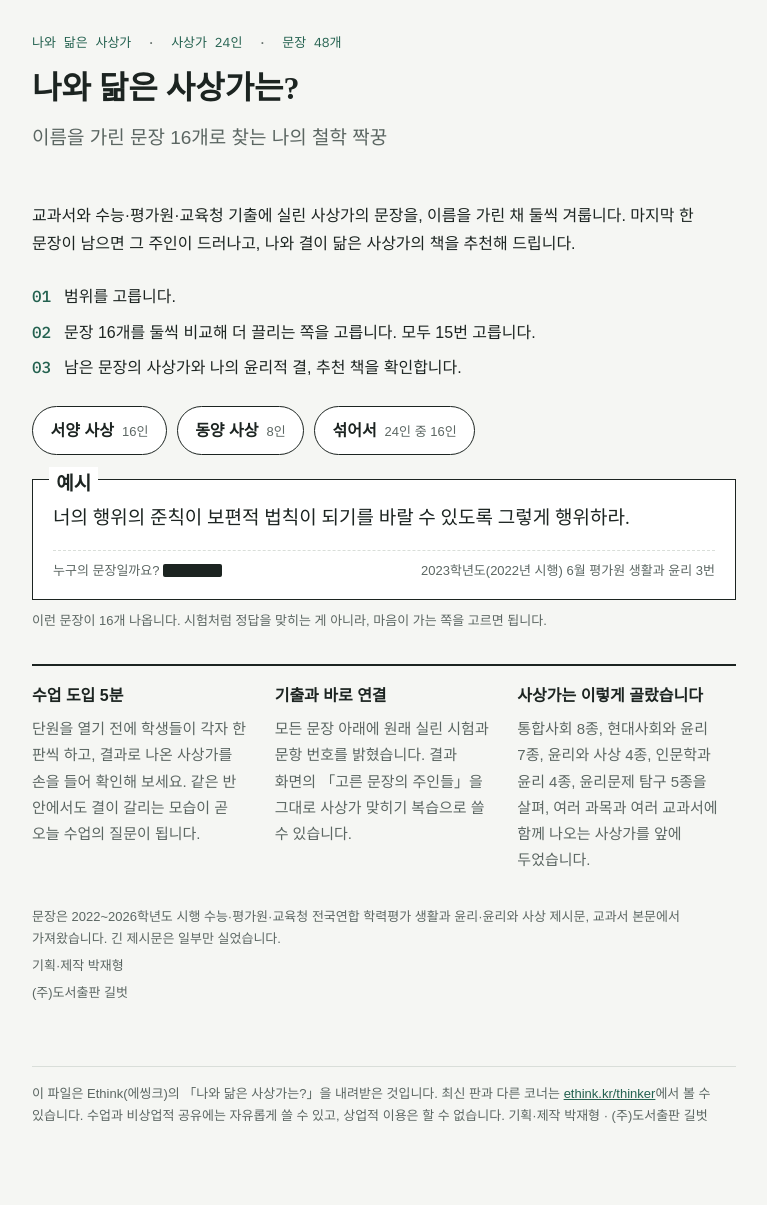
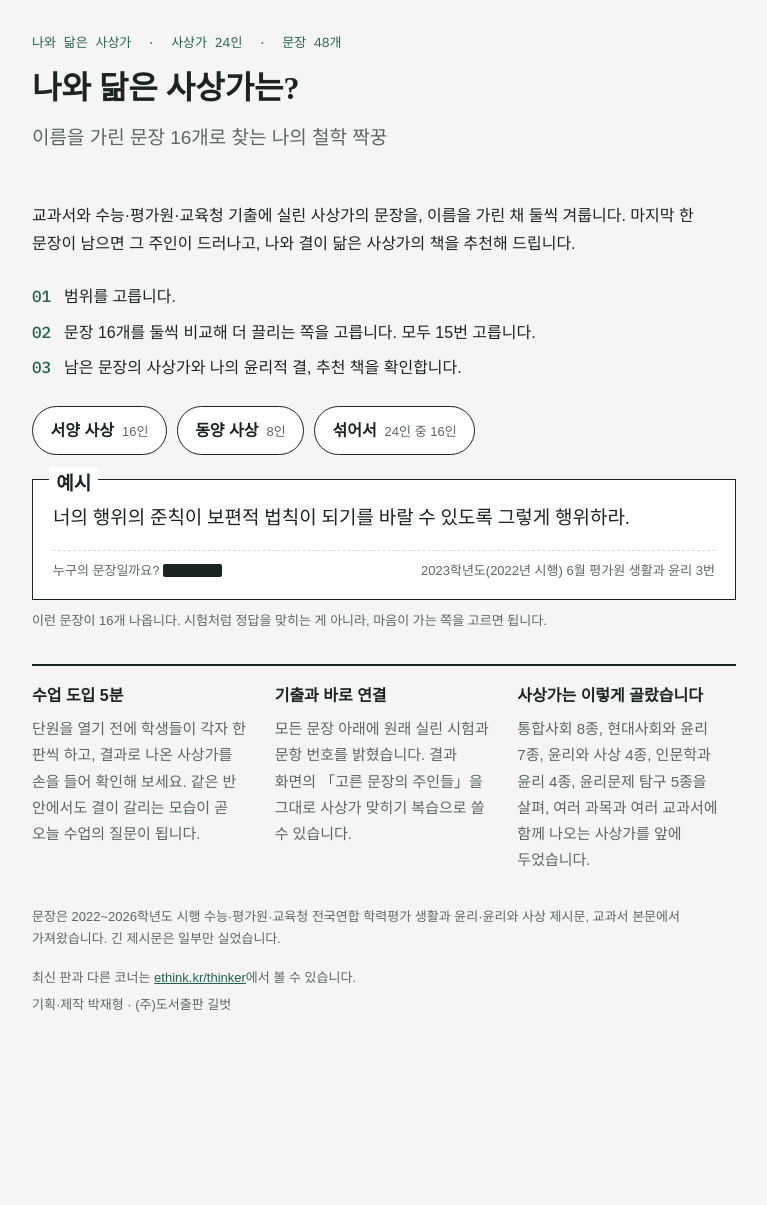
Before and after one commit to ethics-news/ethics-news.github.io, a Jekyll site: the page built from thinker/ethink-thinker.html, in a window 1280 px wide. Shown: the whole page, without its empty margins (256-1023 px from the left). Built offline with Jekyll 4.4.1, drawn with Linux system fonts in a browser that asks for light colours; some web fonts are replaced; after the commit the page ends 1081 px from its top, so only the background shows below that.

Commit message:
나와 닮은 사상가 내려받기 파일: 하단 문구 정리(사이트 판은 그대로)
Co-Authored-By: Claude Opus 5.5 <noreply@anthropic.com>
Claude-Session: https://claude.ai/code/session_01XG1As5bs7T7JRpnijV2F6T

```diff
--- a/_includes/thinker-app.html
+++ b/_includes/thinker-app.html
@@ -89,6 +89,8 @@
 #tk .teach h3{font-size:var(--step-0);margin:0 0 .35rem}
 #tk .teach p{font-size:.9375rem;color:var(--muted)}
 #tk .credit{font-size:var(--step--1);color:var(--muted);display:grid;gap:.25rem}
+#tk .credit-gap{margin-top:.75rem}
+#tk .credit a{color:var(--accent)}
 @media (max-width:720px){#tk .duel{grid-template-columns:1fr}#tk .pvs{justify-self:center}#tk .teach{grid-template-columns:1fr}#tk .near{grid-template-columns:1fr}}
 @media (prefers-reduced-motion:reduce){#tk *{animation:none!important;transition:none!important}}
 </style>
@@ -190,9 +192,11 @@
 
   <div class="credit">
     <span>문장은 2022~2026학년도 시행 수능·평가원·교육청 전국연합 학력평가 생활과 윤리·윤리와 사상 제시문, 교과서 본문에서 가져왔습니다. 긴 제시문은 일부만 실었습니다.</span>
-    <span>기획·제작 박재형</span>
+{% if include.standalone %}    <span class="credit-gap">최신 판과 다른 코너는 <a href="https://ethink.kr/thinker/?from=download">ethink.kr/thinker</a>에서 볼 수 있습니다.</span>
+    <span>기획·제작 박재형 · (주)도서출판 길벗</span>
+{% else %}    <span>기획·제작 박재형</span>
     <span>(주)도서출판 길벗</span>
-  </div>
+{% endif %}  </div>
 </div>
 
 <script>
--- a/thinker/ethink-thinker.html
+++ b/thinker/ethink-thinker.html
@@ -40,14 +40,11 @@ a { color: inherit; }
 .issue-meta span + span::before { content: "·"; margin-right: 1rem; color: var(--muted); }
 .issue-title { font-family: var(--font-display); font-weight: 700; font-size: 2rem; line-height: 1.35; margin: 0; }
 .issue-lead { margin: 0; font-size: 1.1875rem; line-height: 1.7; color: var(--muted); }
-.dl-foot { border-top: 1px solid var(--rule); padding-top: 1rem; font-size: 0.8125rem; color: var(--muted); }
-.dl-foot a { color: var(--accent); }
 </style>
 </head>
 <body>
 <div class="wrap">
 {% include thinker-app.html standalone=true %}
-<p class="dl-foot">이 파일은 Ethink(에씽크)의 「나와 닮은 사상가는?」을 내려받은 것입니다. 최신 판과 다른 코너는 <a href="https://ethink.kr/thinker/?from=download">ethink.kr/thinker</a>에서 볼 수 있습니다. 수업과 비상업적 공유에는 자유롭게 쓸 수 있고, 상업적 이용은 할 수 없습니다. 기획·제작 박재형 · (주)도서출판 길벗</p>
 </div>
 </body>
 </html>
```
